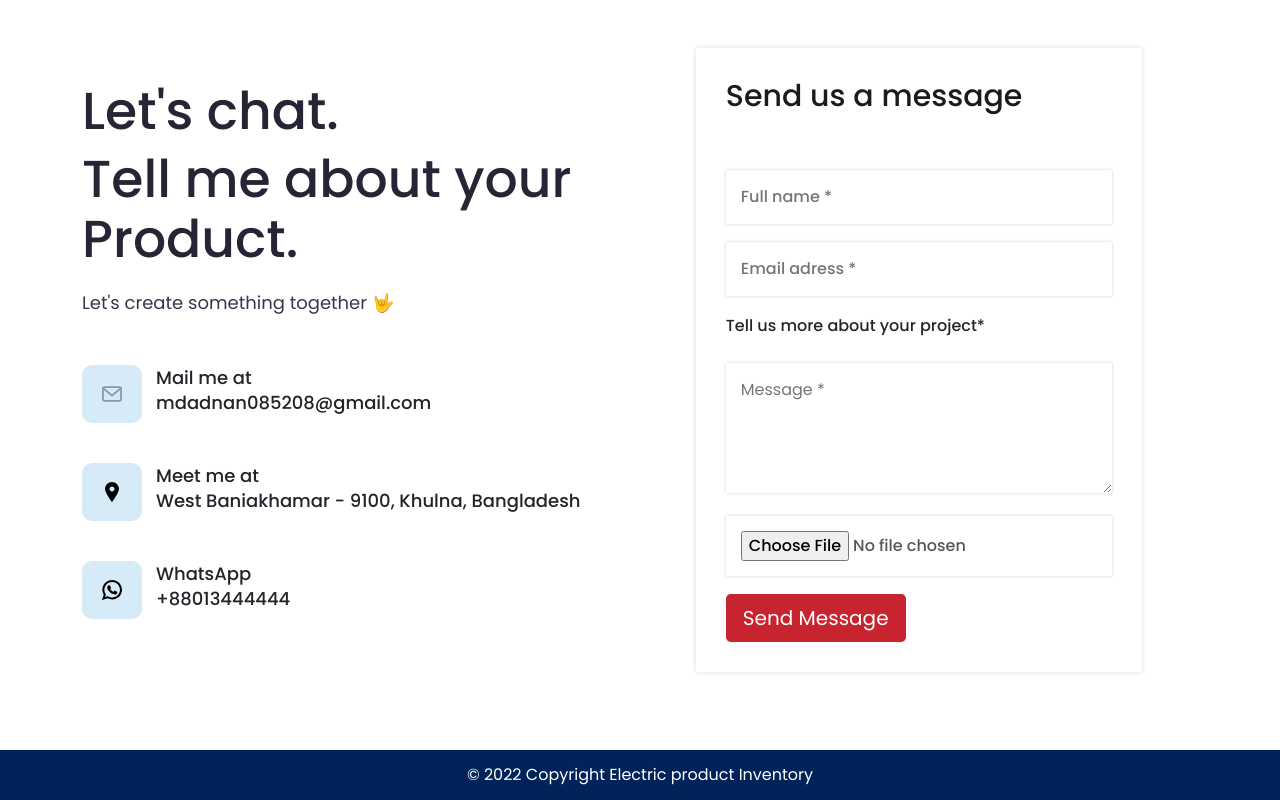
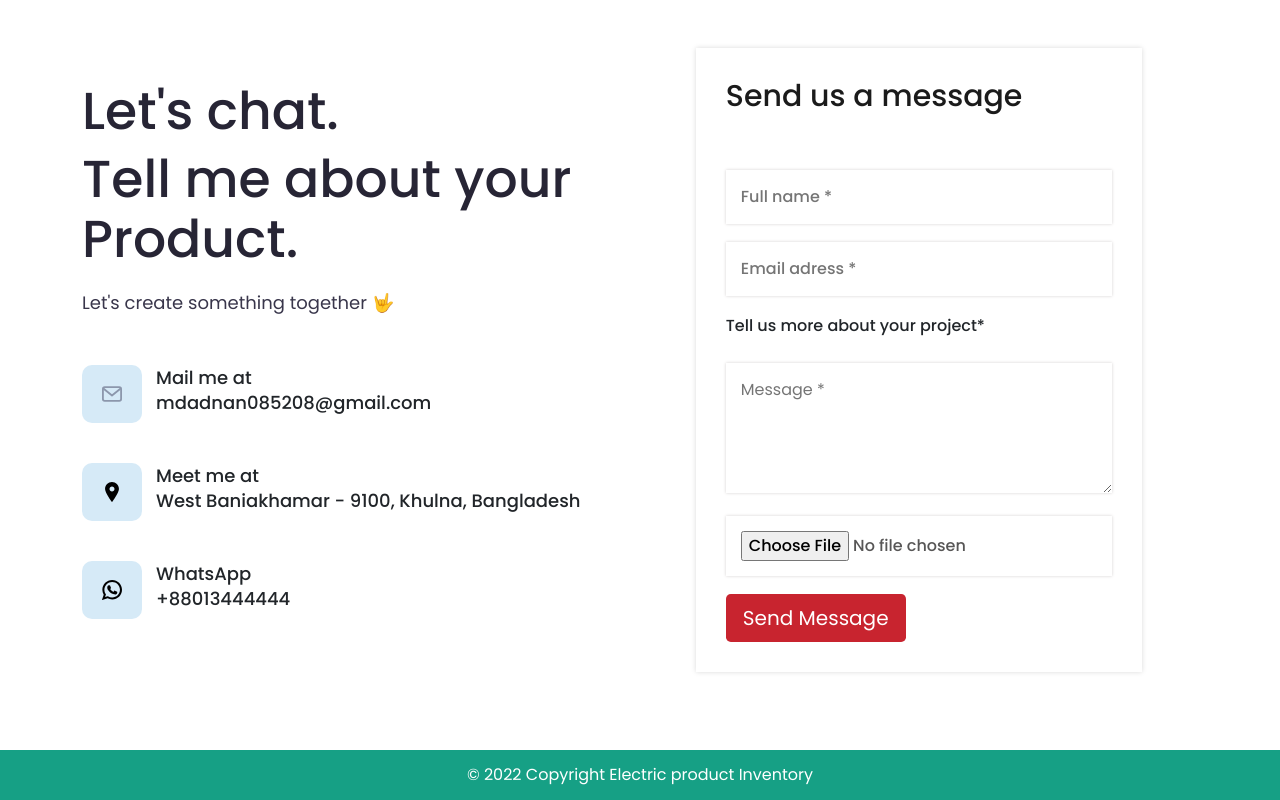
Before and after one commit to jradnan/warehouse-management-website, a React (Create React App) app: page / in a window 1280 px wide. Shown: the part 1615-2415 px from the top of the page. Built offline with nearby package versions, Linux system fonts and the light colour scheme; no server answers.

Commit message:
footer changed

```diff
--- a/src/App.css
+++ b/src/App.css
@@ -94,7 +94,7 @@ a {
 
 footer {
     height: 50px;
-    background-color: #00235A;
+    background-color: #16a085;
     width: 100%;
     display: flex;
     justify-content: center;
```
Also changed, not shown: 1 other file (tests, documents, lock files or other folders).
